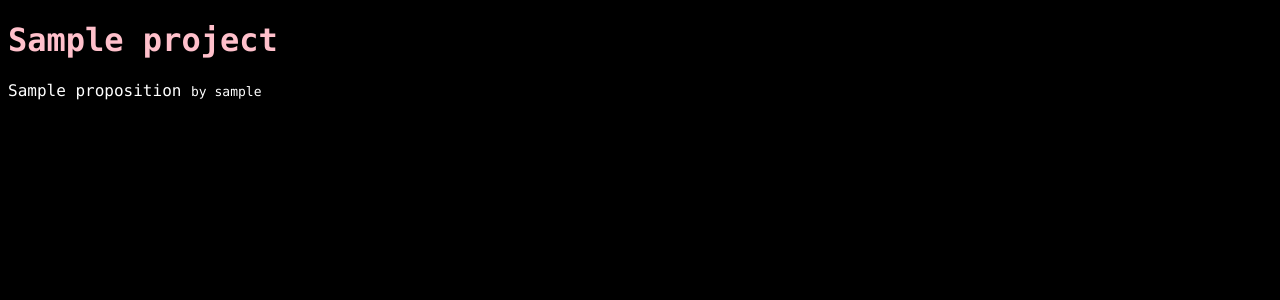
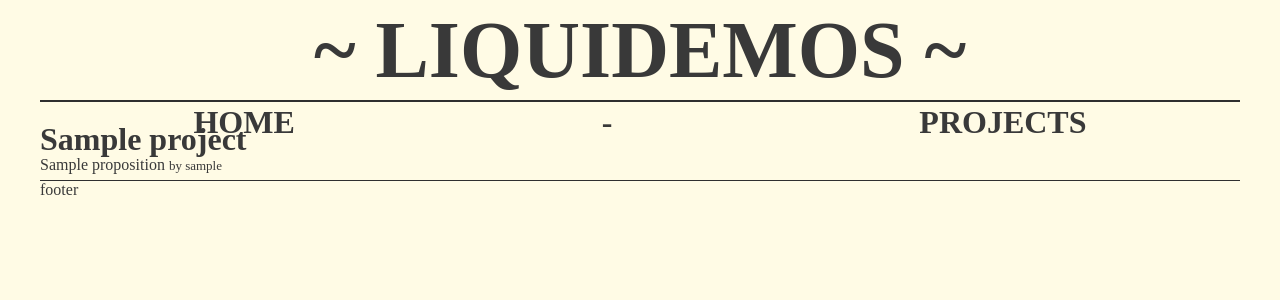
Before and after one commit to renaudcepre/liquidemos-api, a Django app: a page that uses apps/projects/templates/project_detail.html in a window 1280 px wide. Shown: the top 300 px of the page. Run offline with Django 3.2, Linux system fonts and the light colour scheme; tables that the repository leaves empty hold one stand-in row (values such as "Sample post").

Commit message:
frontend

```diff
--- a/apps/commons/static/css/base.css
+++ b/apps/commons/static/css/base.css
@@ -1,9 +1,107 @@
-body {
-    background-color: black;
-    color: white;
-    font-family: "Bitstream Vera Sans Mono", Monaco, "Courier New", Courier, monospace;
+
+:root {
+    --main-bg-color: #fffbe5;
+    --main-text-color: #393939;
 }
 
-h1 {
-    color: pink;
+a {
+    color: var(--main-text-color);
+    text-decoration: none;
 }
+
+body {
+    /*font-family: 'Droid Serif', serif;*/
+    /*font-size: 14px;*/
+    color: var(--main-text-color);
+    background-color: var(--main-bg-color);
+
+    max-width: 1200px;
+    margin: auto;
+    height: 100%;
+
+    display: grid;
+    grid-template-columns: 1fr;
+    grid-template-rows: [header-start] 100px [subheader-start] 40px [menu-start] 40px [content-start]  auto [footer-start] 80px;
+
+}
+.head {
+    grid-row: header-start;
+    grid-column: 1;
+}
+
+.subheader {
+    grid-row: subheader-start;
+    text-align: center;
+    font-weight: 600;
+    border-bottom: #2f2f2f 1px solid;
+    border-top: #2f2f2f 1px solid;
+    line-height: 40px;
+    grid-column: 1;
+    text-transform: uppercase;
+}
+
+.menu {
+    grid-row: menu-start;
+    text-align: center;
+    font-weight: 600;
+    line-height: 40px;
+    grid-column: 1;
+    text-transform: uppercase;
+    display: flex;
+    flex-direction: row;
+    flex-wrap: nowrap;
+    justify-content: space-around;
+    /*font-family: 'Bebas Neue', cursive;*/
+    font-size: 2rem;
+}
+
+.menu-div:before {
+    content: "-";
+}
+
+.menu-item.is-active {
+    text-decoration: underline;
+}
+
+
+.content {
+    grid-row: content-start;
+    grid-column: 1;
+    margin-top: 10px;
+}
+
+.footer {
+    grid-row: footer-start;
+    grid-column: 1;
+    border-top: #2f2f2f 1px solid;
+}
+.section {
+    display: flex;
+    flex-direction: column;
+}
+
+.title {
+    font-family: 'Playfair Display', serif;
+    font-weight: 900;
+    line-height: 100px;
+    font-size: 80px;
+    text-transform: uppercase;
+    text-align: center;
+}
+
+@media screen and (max-width: 992px) {
+    .title {
+        font-size: 40px;
+        line-height: 60px;
+    }
+}
+
+@media screen and (max-width: 640px) {
+    .last_publish_date {
+        display: none;
+    }
+
+    .tilde_title {
+        display: none;
+    }
+}
--- a/apps/commons/templates/base.html
+++ /dev/null
@@ -1,13 +0,0 @@
-{% load static %}
-
-<!DOCTYPE html>
-<html lang="en">
-<head>
-    <meta charset="UTF-8">
-    <title>Liquidemos</title>
-    <link href="{%  static 'css/base.css' %}", rel="stylesheet">
-</head>
-<body>
-{% block content %}{%  endblock %}
-</body>
-</html>
--- a/apps/projects/urls.py
+++ b/apps/projects/urls.py
@@ -3,6 +3,6 @@ from django.urls import path
 from apps.projects.views import list_projects, project_detail
 
 urlpatterns = [
-    path('', list_projects),
-    path('<str:slug>', project_detail),
+    path('', list_projects, name='project_list'),
+    path('<str:slug>', project_detail, name='project_detail'),
 ]
--- /dev/null
+++ b/templates/base.html
@@ -0,0 +1,15 @@
+{% load static %}
+
+<!DOCTYPE html>
+<html lang="en">
+<head>
+    <meta charset="UTF-8">
+    <title>Liquidemos</title>
+    <link href="{%  static 'css/base.css' %}" , rel="stylesheet">
+</head>
+<body>
+{% block header %}{%  include "header.html" %}{%  endblock %}
+{% block content %}{%  endblock %}
+{% block footer %}{%  include "footer.html" %}{%  endblock %}
+</body>
+</html>
--- /dev/null
+++ b/templates/footer.html
@@ -0,0 +1 @@
+<div class="footer">footer</div>
--- /dev/null
+++ b/templates/header.html
@@ -0,0 +1,57 @@
+<header>
+    <div class="head">
+        <div class="title">
+            <span class="tilde_title"> ~ </span>
+            {{ settings.title|default:"Liquidemos" }}
+            <span class="tilde_title"> ~ </span>
+        </div>
+
+    </div>
+    <div class="subheader">
+{#        <span>{{ settings.location }}</span>#}
+{#        {% if last_publication|date %}#}
+{#            <span class="last_publish_date">- DERNIERE PARUTION LE {{ last_publication|date }}</span>#}
+{#        {% endif %}#}
+    </div>
+
+    <div class="menu">
+        <a
+                class="menu-item {% if request.path == '/' %}is-active{% endif %}"
+{#                href={% url "admin" %}#}
+        >
+            Home
+        </a>
+        <div class="menu-div"></div>
+
+        <a
+                class="menu-item {% if request.path == '/articles/' %}is-active{% endif %}"
+                href={% url "project_list" %}
+        >
+            Projects
+        </a>
+{#        <div class="menu-div"></div>#}
+{##}
+{#        <a#}
+{#                class="menu-item {% if request.path == '/agenda/' %}is-active{% endif %}"#}
+                {#                href={% url "agenda" %}#}
+{#        >#}
+{#            Agenda#}
+{#        </a>#}
+{#        <div class="menu-div"></div>#}
+{##}
+{#        <a#}
+{#                class="menu-item {% if request.path == '/contribute/' %}is-active{% endif %}"#}
+                {#                href={% url "contribute" %}#}
+{#        >#}
+{#            Contribuer#}
+{#        </a>#}
+{#        <div class="menu-div"></div>#}
+{##}
+{#        <a#}
+{#                class="menu-item {% if request.path == '/contact/' %}is-active{% endif %}"#}
+                {#                href={% url "contact" %}#}
+{#        >#}
+{#            Contact#}
+{#        </a>#}
+    </div>
+</header>
```
